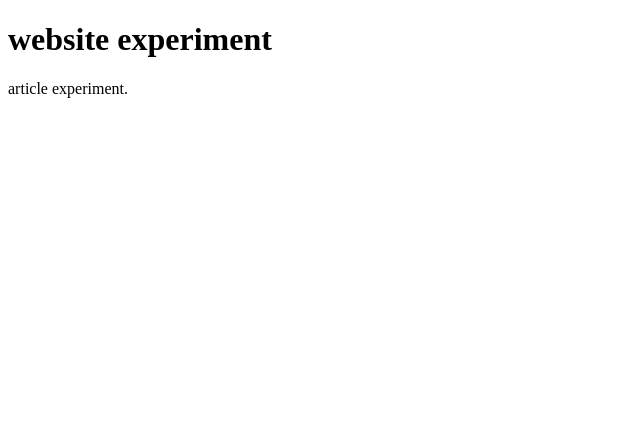
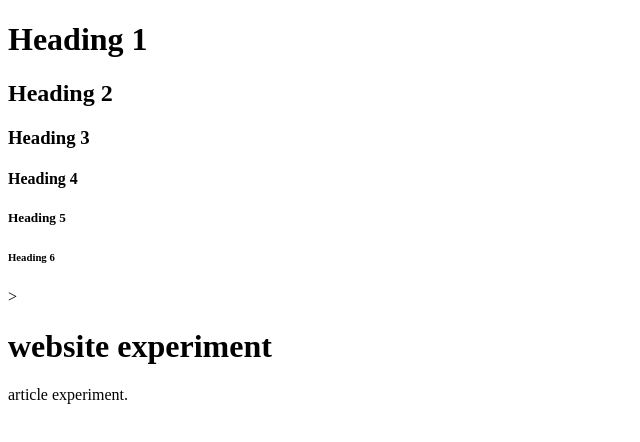
Before and after one commit to Grizielle18/Gricellesfirsttry, a plain HTML site: page index.html in a window 1280 px wide. Shown: the whole page, without its empty margins (0-640 px from the left). Drawn offline with Linux system fonts and the light colour scheme.

Commit message:
Update index.html

```diff
--- a/index.html
+++ b/index.html
@@ -3,7 +3,21 @@
 <head>
 <title>this is gricelles website</title>
 </head>
+<body <!DOCTYPE html>
+<html>
 <body>
+
+<h1>Heading 1</h1>
+<h2>Heading 2</h2>
+<h3>Heading 3</h3>
+<h4>Heading 4</h4>
+<h5>Heading 5</h5>
+<h6>Heading 6</h6>
+
+</body>
+</html>
+
+>
 
 <h1>website experiment</h1>
 <p>article experiment.</p>
```
